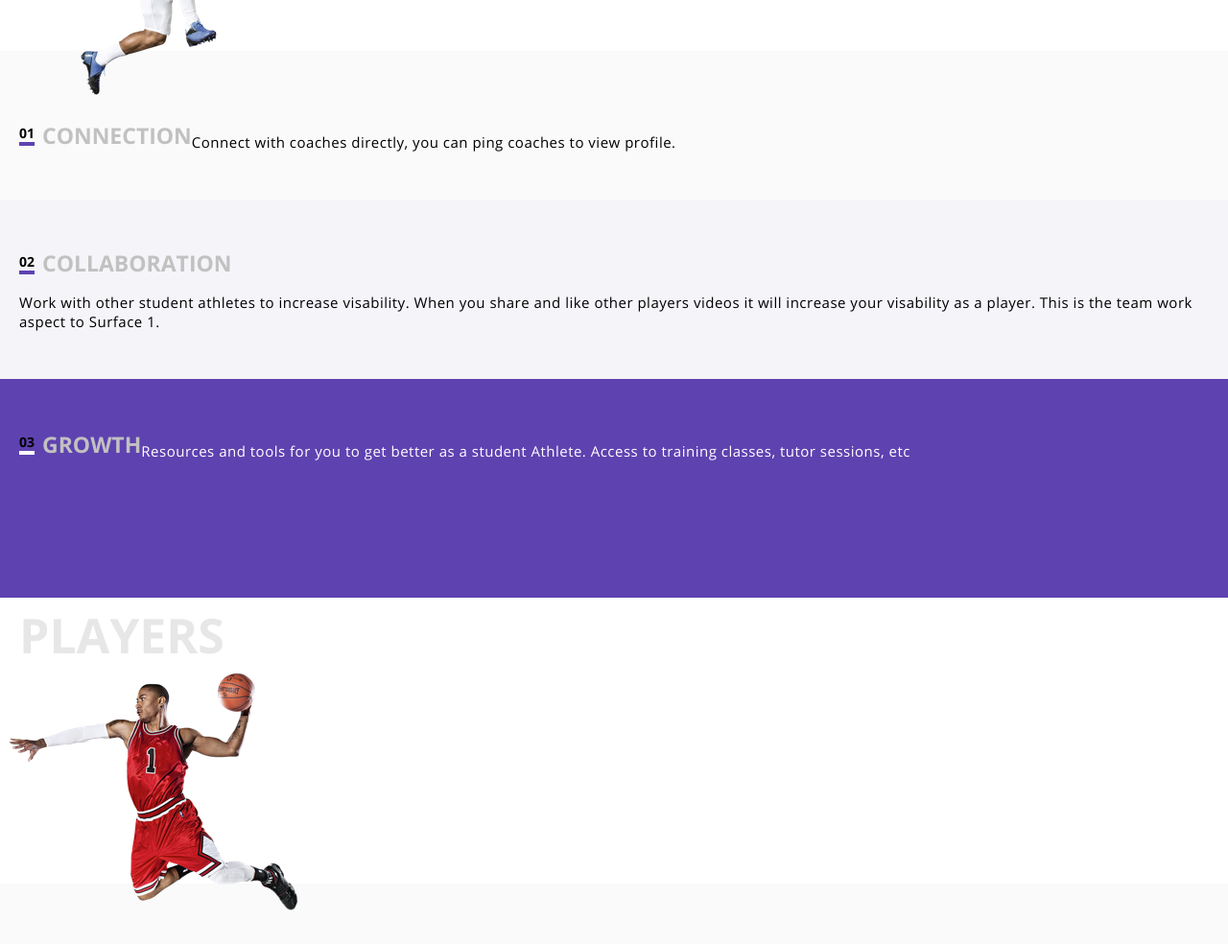
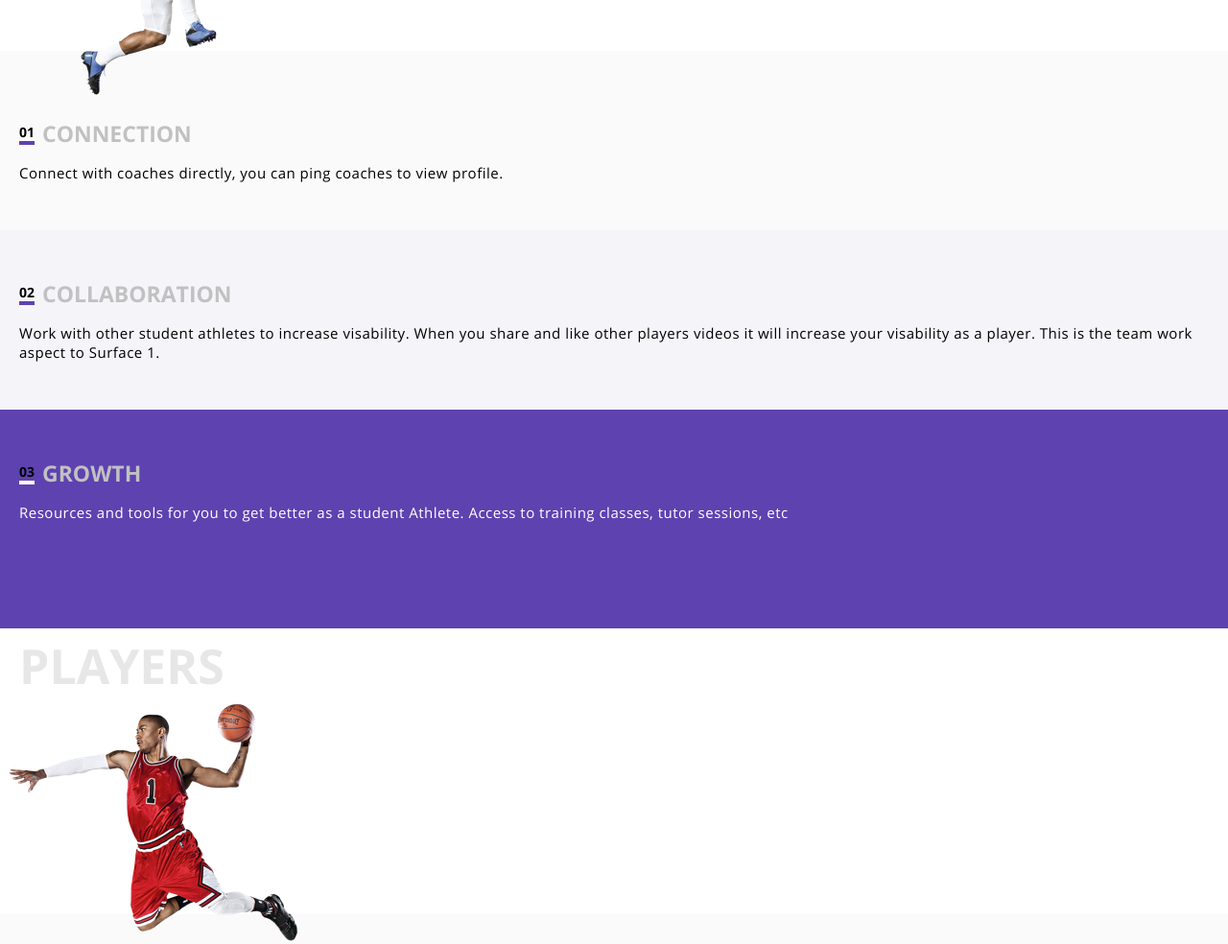
Before and after one commit to evb0110/mq-diploma, a plain HTML site: page index.html in a window 1280 px wide. Shown: the part 1060-2044 px from the top of the page at 96% size. Drawn offline with Linux system fonts and the light colour scheme.

Commit message:
fixed heading flex

```diff
--- a/css/styles.css
+++ b/css/styles.css
@@ -130,7 +130,6 @@ p {
   justify-content: flex-end;
   align-items: center;
   padding-right: 9px;
-
 }
 
 .header .button .logo+.cta {
@@ -182,11 +181,11 @@ p {
   margin: 0;
   padding-left: 8px;
   font-size: 23px;
+  flex: 0 0 90%;
 }
 
 .section1 .container-flex,
 .section2 .container-flex {
-  margin: auto;
   display: flex;
   flex-wrap: wrap;
   justify-content: flex-start;
@@ -209,6 +208,8 @@ p {
   padding-top: 50px;
   padding-bottom: 50px;
 }
+
+
 
 /* section 1 - athletes  */
 
@@ -336,7 +337,6 @@ p {
   padding-left: 0;
 }
 
-
 /* FOOTER  */
 
 .footer {
@@ -438,7 +438,4 @@ p {
   display: flex;
   justify-content: center;
   align-items: flex-end;
-
-  /* margin: auto auto 10px auto; */
-  /* justify-self: flex-end; */
 }
```
